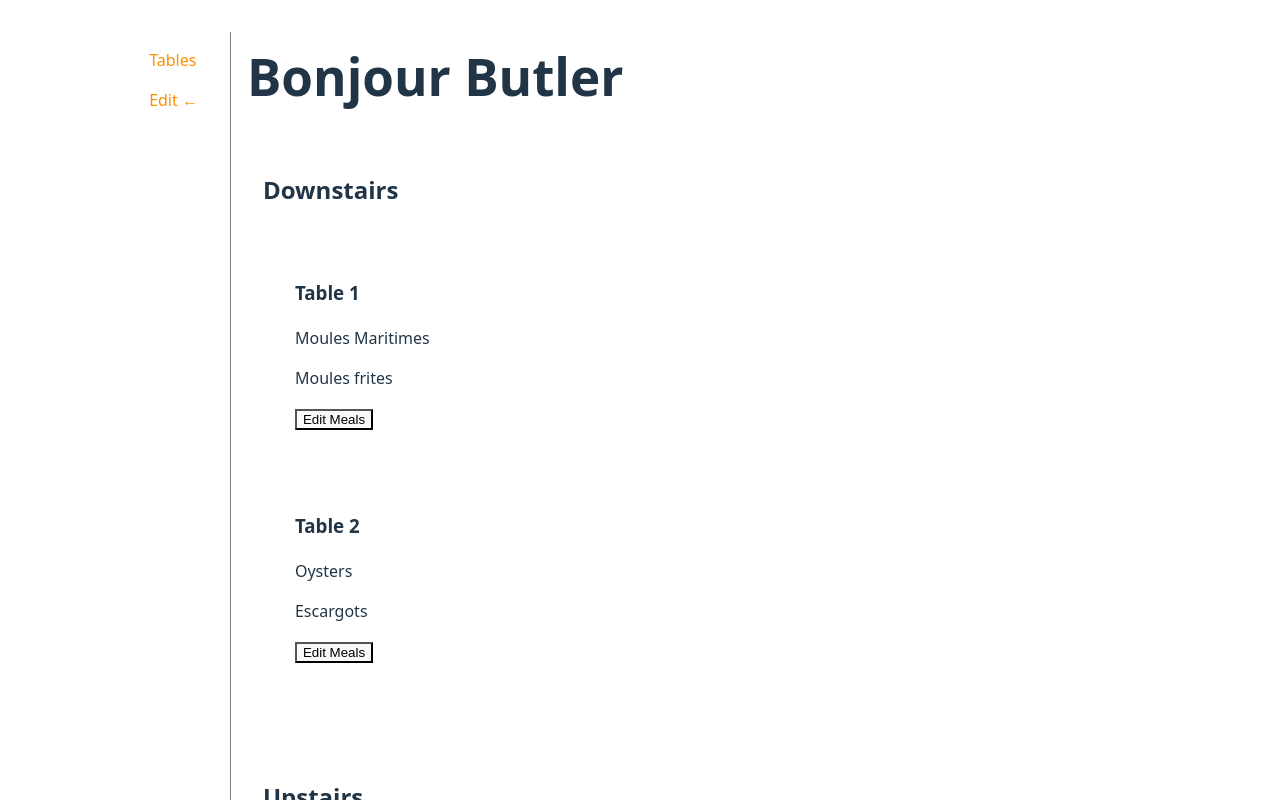
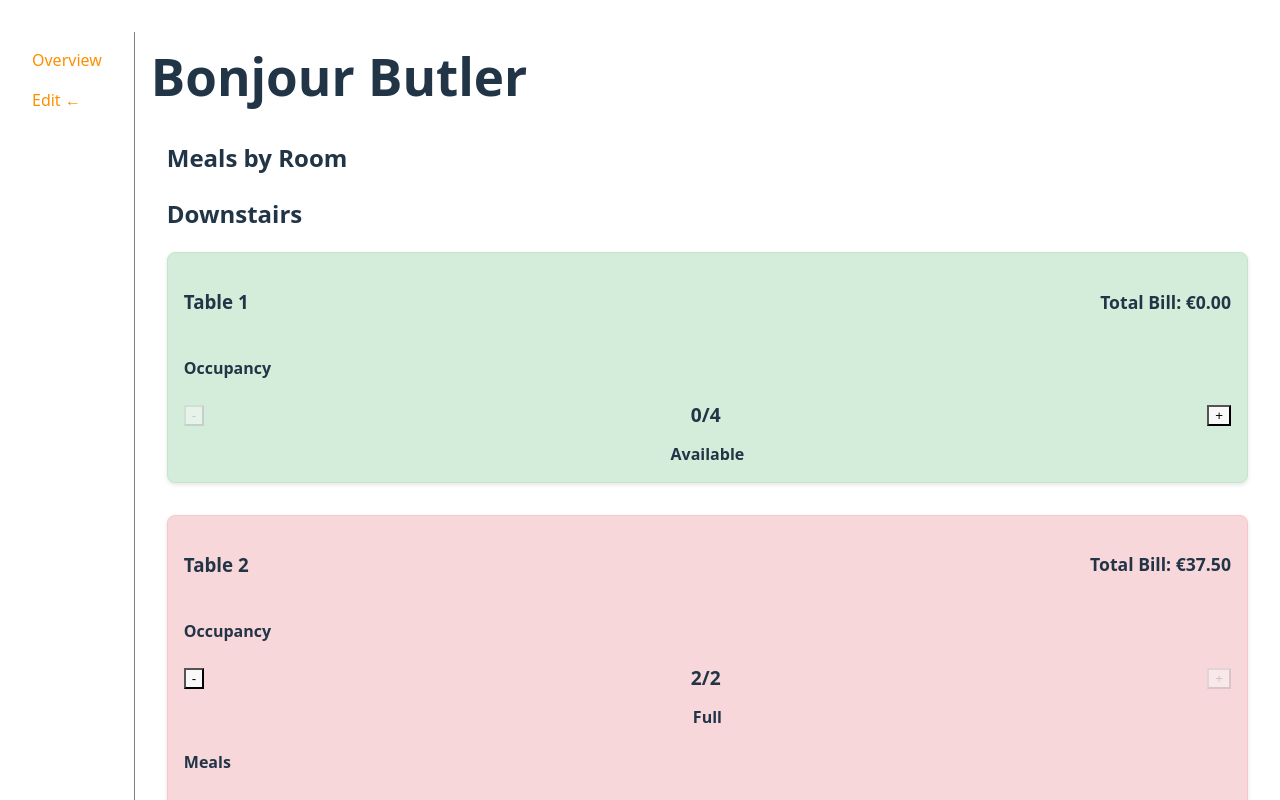
Before and after one commit to mattelaere/web4__maitredhotel__ishamattelaere, a React (Vite) app: page /#/edit in a window 1280 px wide. Shown: the top 800 px of the page. Built offline with nearby package versions, Linux system fonts and the light colour scheme.

Commit message:
added css + price + occupancy state

```diff
--- a/src/App.css
+++ b/src/App.css
@@ -66,9 +66,167 @@ h1{
 }
 
 article{
-  padding: 2rem;
+  padding-left: 2rem;
+
 }
 
 .rest{
   grid-column: 2/3;
 }
+
+
+
+.edit__h2{
+      margin-left: 2rem;
+}
+
+.tables__overview{
+  padding: 3rem;
+}
+
+.tables__grid {
+  display: grid;
+  grid-template-columns: repeat(auto-fill, minmax(250px, 1fr));
+  gap: 1rem;
+  margin-top: 1rem;
+}
+
+.table__card {
+  margin-bottom: 2rem;
+  padding: 1rem;
+  border-radius: 0.5rem;
+  box-shadow: 0 2px 4px rgba(0, 0, 0, 0.1);
+}
+
+.available {
+  background-color: #d4edda;
+  border: 1px solid #c3e6cb;
+}
+
+.occupied {
+  background-color: #f8d7da;
+  border: 1px solid #f5c6cb;
+}
+
+.table__details {
+  margin-top: 0.75rem;
+}
+
+.table__details p {
+  margin: 0.25rem 0;
+}
+
+.edit__container {
+  display: flex;
+  flex-direction: column;
+  gap: 2rem;
+}
+
+
+
+.occupancy__grid {
+  display: grid;
+  grid-template-columns: repeat(auto-fill, minmax(200px, 1fr));
+  gap: 1rem;
+  margin-top: 1rem;
+}
+
+.occupancy__card {
+  padding: 1rem;
+  border-radius: 0.5rem;
+  box-shadow: 0 2px 4px rgba(0, 0, 0, 0.1);
+}
+
+.occupancy__controls {
+  display: flex;
+  align-items: center;
+  justify-content: space-between;
+  margin: 0.75rem 0;
+}
+
+.occupancy__display {
+  font-size: 1.2em;
+  font-weight: bold;
+}
+
+.status__indicator {
+  text-align: center;
+  font-weight: bold;
+  margin-top: 0.75rem;
+}
+
+button:disabled {
+  opacity: 0.5;
+  cursor: not-allowed;
+}
+.table__header {
+  display: flex;
+  justify-content: space-between;
+  align-items: center;
+}
+
+.table__summary {
+  font-weight: bold;
+  font-size: 1.1em;
+}
+
+.meal__info {
+  display: flex;
+  justify-content: space-between;
+  flex-grow: 1;
+}
+
+.meal__price {
+  font-weight: bold;
+  color: #555;
+}
+
+.meal__quantity {
+  display: flex;
+  align-items: center;
+  gap: 0.2rem;
+}
+
+.meals__section ul li {
+  display: flex;
+  justify-content: space-between;
+  margin-bottom: 0.5rem;
+}
+
+
+.tables__overview {
+  margin: 20px 0;
+}
+
+.room__section {
+  margin-bottom: 30px;
+}
+
+.tables__list {
+  list-style: none;
+  padding: 0;
+}
+
+.tables__list li {
+  padding: 15px;
+  margin: 10px 0;
+  border-radius: 8px;
+  display: flex;
+  justify-content: space-between;
+}
+
+.table__info,
+.table__details {
+  display: flex;
+  flex-direction: column;
+}
+
+.table__name {
+  font-weight: bold;
+  font-size: 1.1em;
+}
+
+.total__bill {
+  font-weight: bold;
+  margin-top: 5px;
+}
--- a/src/App.jsx
+++ b/src/App.jsx
@@ -7,33 +7,33 @@ import { Routes, Route, NavLink } from "react-router";
 
 import Overview from "./components/Overview";
 import Edit from "./components/Edit";
-import Room from "./components/Room";
+
 
 function App() {
   const [restaurant, setRestaurant] = useState(initialRestaurant);
 
-  const toggleMealOnTable = (mealId, tableId, isAdding = true) => {
+  const toggleMealOnTable = (tableId, newMealIds) => {
     setRestaurant((restaurant) => {
     const tmpRestaurant = structuredClone(restaurant);
-    const table = tmpRestaurant.tables[tableId];
+      if (!tmpRestaurant.tables || !tmpRestaurant.tables[tableId]) {
+        return restaurant;
+      }
+      tmpRestaurant.tables[tableId].mealIds = newMealIds;
 
-
-      if (isAdding) {
-        table.mealIds.push(mealId);
-      } else {
-        const index = table.mealIds.indexOf(mealId);
-        if (index !== -1) {
-          table.mealIds.splice(index, 1);
-        }
-      }
-
-    return tmpRestaurant;
+      return tmpRestaurant;
     });
   };
 
+  const updateTableOccupancy = (tableId, newOccupancy) => {
+    setRestaurant((restaurant) => {
+      const tmpRestaurant = structuredClone(restaurant);
+      const table = tmpRestaurant.tables[tableId];
 
+      table.occupancy = Math.max(0, Math.min(table.capacity, newOccupancy));
 
-
+      return tmpRestaurant;
+    });
+  };
 
   return (
     <>
@@ -43,7 +43,7 @@ function App() {
         <nav className="nav">
           <ul>
             <li>
-              <NavLink to="/">Tables</NavLink>
+              <NavLink to="/">Overview</NavLink>
             </li>
             <li>
               <NavLink to="/edit">Edit</NavLink>
@@ -55,22 +55,9 @@ function App() {
             <h1>{restaurant.name}</h1>
             <Routes>
               <Route path="/" element={<Overview restaurant={restaurant} />} />
-              <Route path="/edit" element={<Edit restaurant={restaurant} toggleMealOnTable={toggleMealOnTable} />} />
+              <Route path="/edit" element={<Edit restaurant={restaurant} toggleMealOnTable={toggleMealOnTable} updateTableOccupancy={updateTableOccupancy}  />} />
             </Routes>
-            {/* <div className="cols">
-              <section>
-                {Object.values(restaurant.rooms).map((room) => (
-                  <Room
-                    key={room.id}
-                    room={room}
-                    allTables={restaurant.tables}
-                    allMeals={restaurant.meals}
-                    toggleMealOnTable={toggleMealOnTable}
-                  />
-                ))}
-              </section>
 
-            </div> */}
 
           </div>
         </div>
--- a/src/components/Edit.jsx
+++ b/src/components/Edit.jsx
@@ -1,11 +1,14 @@
 import React from 'react';
 import Room from './Room';
 
+import '../app.css';
 
-const Edit = ({ restaurant, toggleMealOnTable }) => {
+const Edit = ({ restaurant, toggleMealOnTable, updateTableOccupancy  }) => {
   return (
-    <div className="cols">
-      <section>
+
+    <div className="edit__container">
+      <section className="meals__section">
+        <h2 className='edit__h2'>Meals by Room</h2>
         {Object.values(restaurant.rooms).map((room) => (
           <Room
             key={room.id}
@@ -13,6 +16,7 @@ const Edit = ({ restaurant, toggleMealOnTable }) => {
             allTables={restaurant.tables}
             allMeals={restaurant.meals}
             toggleMealOnTable={toggleMealOnTable}
+            updateTableOccupancy={updateTableOccupancy}
           />
         ))}
       </section>
--- a/src/components/Overview.jsx
+++ b/src/components/Overview.jsx
@@ -1,4 +1,5 @@
-
+import React from 'react';
+import '../app.css';
 
 
 const Overview = ({ restaurant }) => {
@@ -8,14 +9,31 @@ const Overview = ({ restaurant }) => {
                 <div key={room.id} className="room__section">
                     <h2>{room.name}</h2>
                     <ul className="tables__list">
-                        {room.tableIds.map((tableId) => (
-                            <li key={tableId}>
-                                {restaurant.tables[tableId].name}
-                                <span className="meal__count">
-                                    ({restaurant.tables[tableId].mealIds.length} meals)
-                                </span>
-                            </li>
-                        ))}
+                        {room.tableIds.map((tableId) => {
+                            const table = restaurant.tables[tableId];
+                            const totalBill = table.mealIds.reduce((sum, mealId) =>
+                                sum + restaurant.meals[mealId].price, 0);
+                            const isAvailable = table.occupancy === 0;
+
+                            return (
+                                <li key={tableId} className={isAvailable ? 'available' : 'occupied'}>
+                                    <div className="table__info">
+                                        <span className="table__name">{table.name}</span>
+                                        <span className="table__occupancy">
+                                            {table.occupancy}/{table.capacity} seats
+                                        </span>
+                                    </div>
+                                    <div className="table__details">
+                                        <span className="meal__count">
+                                            {table.mealIds.length} meals
+                                        </span>
+                                        <span className="total__bill">
+                                            Total: €{totalBill.toFixed(2)}
+                                        </span>
+                                    </div>
+                                </li>
+                            );
+                        })}
                     </ul>
                 </div>
             ))}
--- a/src/components/Room.jsx
+++ b/src/components/Room.jsx
@@ -5,20 +5,29 @@ const Room = ({
     allTables,
     allMeals,
     toggleMealOnTable,
+    updateTableOccupancy
 }) => {
     return (
         <article>
             <h2>{room.name}</h2>
 
-            {room.tableIds.map((tableId) => (
+            {room.tableIds.map((tableId) => {
+                const table = allTables[tableId];
+                return (
                     <Table
                         key={tableId}
-                    {...allTables[tableId]}
+                        id={table.id}
+                        name={table.name}
+                        capacity={table.capacity}
+                        occupancy={table.occupancy}
+                        mealIds={table.mealIds}
                         allTables={allTables}
                         allMeals={allMeals}
                         toggleMealOnTable={toggleMealOnTable}
+                        updateTableOccupancy={updateTableOccupancy}
                     />
-            ))}
+                );
+            })}
         </article>
     );
 };
--- a/src/components/Table.jsx
+++ b/src/components/Table.jsx
@@ -1,20 +1,32 @@
 
-import { useState } from "react";
+import { useState, useEffect } from "react";
 
 
 const Table = ({
   id,
   name,
+  capacity,
+  occupancy,
   mealIds,
   allMeals,
   toggleMealOnTable,
+  updateTableOccupancy
 }) => {
 
   const [isEditMode, setIsEditMode] = useState(false);
+  const [localMealIds, setLocalMealIds] = useState(mealIds);
+
+  useEffect(() => {
+    if (occupancy === 0) {
+      setLocalMealIds([]);
+    } else {
+      setLocalMealIds(mealIds);
+    }
+  }, [occupancy, mealIds]);
 
   const getMealQuantities = () => {
     const quantities = {};
-    mealIds.forEach(mealId => {
+    localMealIds.forEach(mealId => {
       quantities[mealId] = (quantities[mealId] || 0) + 1;
     });
     return quantities;
@@ -22,37 +34,92 @@ const Table = ({
 
   const mealQuantities = getMealQuantities();
 
-  const adjustMealQuantity = (mealId, change) => {
-    const currentQuantity = mealQuantities[mealId] || 0;
-    const newQuantity = currentQuantity + change;
-
-    if (newQuantity > currentQuantity) {
-      toggleMealOnTable(mealId, id, true);
-    } else if (newQuantity < currentQuantity && newQuantity > 0) {
-      toggleMealOnTable(mealId, id, false);
-    } else if (newQuantity <= 0) {
-      for (let i = 0; i < currentQuantity; i++) {
-        toggleMealOnTable(mealId, id, false);
-      }
-    }
+  const calculateTotalBill = () => {
+    return localMealIds.reduce((total, mealId) => {
+      return total + allMeals[mealId].price;
+    }, 0);
   };
 
+  const totalBill = calculateTotalBill();
+
+  const adjustMealQuantity = (mealId, change) => {
+    const newQuantity = (mealQuantities[mealId] || 0) + change;
+    let newMealIds;
+    if (newQuantity <= 0) {
+
+      newMealIds = localMealIds.filter(id => id !== mealId);
+    } else if (change > 0) {
+
+      newMealIds = [...localMealIds, mealId];
+    } else {
+
+      const index = localMealIds.lastIndexOf(mealId);
+      newMealIds = [...localMealIds.slice(0, index), ...localMealIds.slice(index + 1)];
+    }
+
+    setLocalMealIds(newMealIds);
+    toggleMealOnTable(id, newMealIds);
+  };
+
+  const isAvailable = occupancy === 0;
+  const isFull = occupancy === capacity;
+
   return (
-    <article>
+    <article className={`table__card ${isAvailable ? 'available' : 'occupied'}`}>
+
+      <div className="table__header">
         <h3>{name}</h3>
-      {mealIds.length === 0 ? (
+        <div className="table__summary">
+          <span>Total Bill: €{totalBill.toFixed(2)}</span>
+        </div>
+      </div>
+
+      <div className="occupancy__section">
+        <h4>Occupancy</h4>
+        <div className="occupancy__controls">
+          <button
+            onClick={() => updateTableOccupancy(id, Math.max(0, occupancy - 1))}
+            disabled={occupancy === 0}
+          >
+            -
+          </button>
+          <span className="occupancy__display">
+            {occupancy}/{capacity}
+          </span>
+          <button
+            onClick={() => updateTableOccupancy(id, Math.min(capacity, occupancy + 1))}
+            disabled={occupancy === capacity}
+          >
+            +
+          </button>
+        </div>
+        <div className="status__indicator">
+          {isAvailable ? 'Available' : isFull ? 'Full' : 'Partially Occupied'}
+        </div>
+      </div>
+
+      {!isAvailable && (
+      <div className="meals__section">
+        <h4>Meals</h4>
+          {localMealIds.length === 0 ? (
           <p>No meals on this table</p>
         ) : (
           <ul>
                 {Object.entries(mealQuantities).map(([mealId, quantity]) => (
               <li key={mealId}>
-                {allMeals[mealId].name} {quantity > 1 ? `(x${quantity})` : ''}
+                <div className="meal__info">
+                  <span>{allMeals[mealId].name}</span>
+                      <span className="meal__price"> € {allMeals[mealId].price.toFixed(2)}</span>
+                </div>
+                <div className="meal__quantity">
+                  {quantity > 1 ? `(x${quantity})` : ''}
                   {isEditMode && (
                     <>
                       <button onClick={() => adjustMealQuantity(mealId, -1)}>-</button>
                       <button onClick={() => adjustMealQuantity(mealId, 1)}>+</button>
                     </>
                   )}
+                </div>
               </li>
             ))}
           </ul>
@@ -64,14 +131,17 @@ const Table = ({
             <MealSelector
               allMeals={allMeals}
               selectedMealIds={mealIds}
-          onMealToggle={(mealId) => toggleMealOnTable(mealId, id, true)}
+              tableId={id}
+              onMealToggle={(mealId) => adjustMealQuantity(mealId, localMealIds.includes(mealId) ? -1 : 1)}
             />
-      ) }
+          )}
+      </div>
+      )}
     </article>
   );
 };
 
-const MealSelector = ({ allMeals, selectedMealIds, onMealToggle }) => {
+const MealSelector = ({ allMeals, selectedMealIds, tableId, onMealToggle }) => {
   return (
     <div>
       {Object.values(allMeals).map((meal) => (
@@ -81,7 +151,7 @@ const MealSelector = ({ allMeals, selectedMealIds, onMealToggle }) => {
             checked={selectedMealIds.includes(meal.id)}
             onChange={() => onMealToggle(meal.id)}
           />
-          {" " + meal.name}
+          {" " + meal.name} - €{meal.price.toFixed(2)}
         </label>
       ))}
     </div>
--- a/src/restaurant.js
+++ b/src/restaurant.js
@@ -5,21 +5,45 @@ const restaurant = {
         2: { id: 2, name: "Upstairs", tableIds: [201, 202, 203, 204, 205] },
     },
     tables: {
-        101: { id: 101, name: "Table 1", mealIds: [1001, 1002] },
-        102: { id: 102, name: "Table 2", mealIds: [1003, 1004] },
-        201: { id: 201, name: "Table 3", mealIds: [2001, 2002] },
-        202: { id: 202, name: "Table 4", mealIds: [2001, 2002] },
-        203: { id: 203, name: "Table 5", mealIds: [2001, 2002] },
-        204: { id: 204, name: "Table 6", mealIds: [2001, 1002] },
-        205: { id: 205, name: "Table 7", mealIds: [1004, 1003] },
+        101: { id: 101, name: "Table 1", capacity: 4, occupancy: 0, mealIds: [1001, 1002] },
+        102: { id: 102, name: "Table 2", capacity: 2, occupancy: 2, mealIds: [1003, 1004] },
+        201: { id: 201, name: "Table 3", capacity: 6, occupancy: 4, mealIds: [2001, 2002] },
+        202: { id: 202, name: "Table 4", capacity: 4, occupancy: 0, mealIds: [2001, 2002] },
+        203: { id: 203, name: "Table 5", capacity: 2, occupancy: 2, mealIds: [2001, 2002] },
+        204: { id: 204, name: "Table 6", capacity: 8, occupancy: 6, mealIds: [2001, 1002] },
+        205: { id: 205, name: "Table 7", capacity: 4, occupancy: 0, mealIds: [1004, 1003] },
     },
     meals: {
-        1001: { id: 1001, name: "Moules Maritimes" },
-        1002: { id: 1002, name: "Moules frites" },
-        1003: { id: 1003, name: "Oysters" },
-        1004: { id: 1004, name: "Escargots" },
-        2001: { id: 2001, name: "Vol-au-vent" },
-        2002: { id: 2002, name: "Children's delight" },
+        1001: { id: 1001, name: "Moules Maritimes", price: 19.50 },
+        1002: { id: 1002, name: "Moules frites", price: 17.00 },
+        1003: { id: 1003, name: "Oysters", price: 21.00 },
+        1004: { id: 1004, name: "Escargots", price: 16.50 },
+
+        2001: { id: 2001, name: "Vol-au-vent", price: 18.00 },
+        2002: { id: 2002, name: "Children's delight", price: 12.00 },
+
+        3001: { id: 3001, name: "Bouillabaisse", price: 25.00 },
+        3002: { id: 3002, name: "Coq au Vin", price: 22.00 },
+        3003: { id: 3003, name: "Ratatouille", price: 18.00 },
+        3004: { id: 3004, name: "Quiche Lorraine", price: 15.00 },
+        3005: { id: 3005, name: "Tarte Tatin", price: 12.00 },
+        3006: { id: 3006, name: "Crème Brûlée", price: 10.00 },
+        3007: { id: 3007, name: "Soupe à l'oignon", price: 14.00 },
+        3008: { id: 3008, name: "Duck Confit", price: 26.00 },
+        3009: { id: 3009, name: "Cassoulet", price: 24.00 },
+        3010: { id: 3010, name: "Macarons", price: 8.00 },
+
+        4001: { id: 4001, name: "Chardonnay", price: 15.00 },
+        4002: { id: 4002, name: "Merlot", price: 14.00 },
+        4003: { id: 4003, name: "Cabernet Sauvignon", price: 16.00 },
+        4004: { id: 4004, name: "Rosé", price: 13.00 },
+        4005: { id: 4005, name: "Champagne", price: 20.00 },
+        4006: { id: 4006, name: "Kir Royale", price: 18.00 },
+        4007: { id: 4007, name: "Pastis", price: 10.00 },
+        4008: { id: 4008, name: "Cognac", price: 22.00 },
+        4009: { id: 4009, name: "Armagnac", price: 21.00 },
+        4010: { id: 4010, name: "Evian Water", price: 5.00 }
+
     },
 };
 
```
Lines whose indentation alone changed are shown as unchanged.
